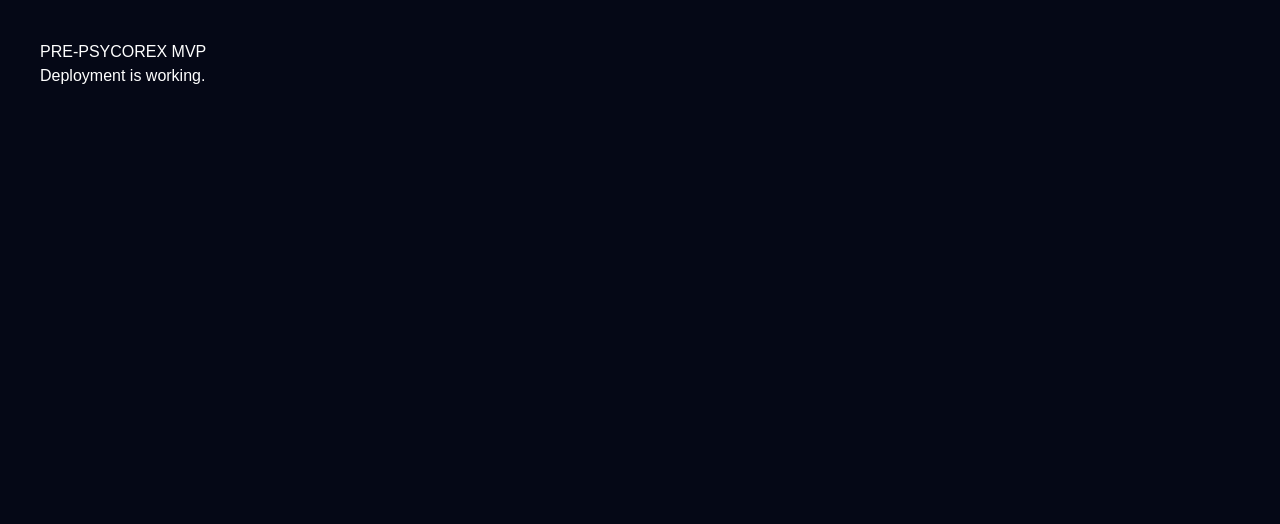
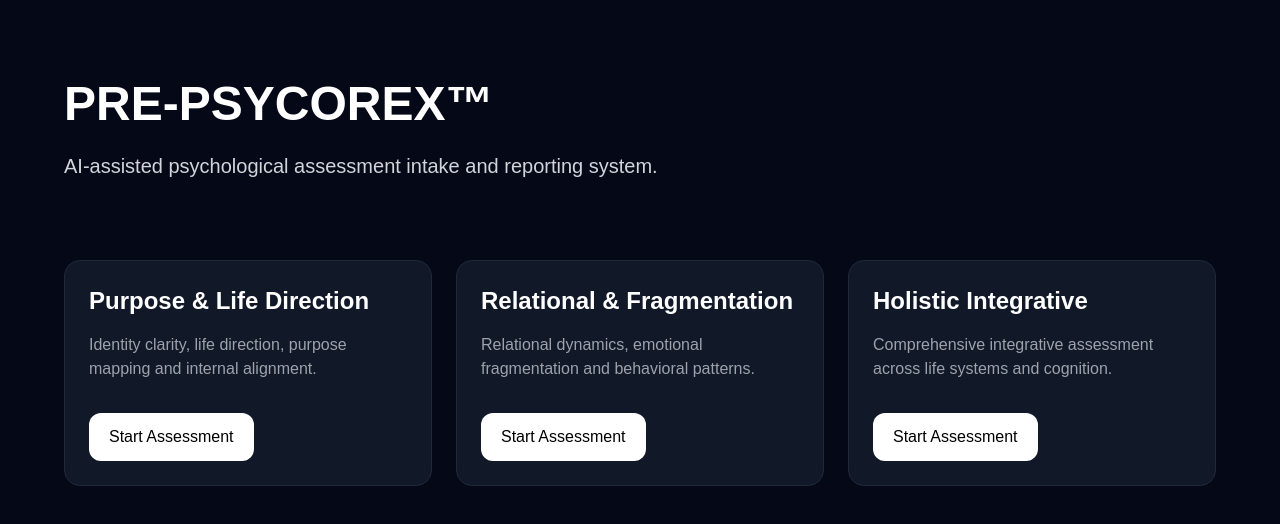
Before and after one commit to lucybissong/prepsycorex-mvp, a Next.js app: page / in a window 1280 px wide. Shown: the top 524 px of the page. Built offline with nearby package versions, Linux system fonts and the light colour scheme.

Commit message:
Update page.tsx
build homepage ui

```diff
--- a/src/app/page.tsx
+++ b/src/app/page.tsx
@@ -1,15 +1,58 @@
 import React from "react";
+
+const pathways = [
+  {
+    title: "Purpose & Life Direction",
+    description:
+      "Identity clarity, life direction, purpose mapping and internal alignment.",
+  },
+  {
+    title: "Relational & Fragmentation",
+    description:
+      "Relational dynamics, emotional fragmentation and behavioral patterns.",
+  },
+  {
+    title: "Holistic Integrative",
+    description:
+      "Comprehensive integrative assessment across life systems and cognition.",
+  },
+];
 
 export default function HomePage() {
   return (
-    <main
-      style={{
-        padding: "40px",
-        fontFamily: "Arial",
-      }}
-    >
-      <h1>PRE-PSYCOREX MVP</h1>
-      <p>Deployment is working.</p>
+    <main className="min-h-screen bg-[#050816] text-white px-6 py-20">
+      <div className="max-w-6xl mx-auto">
+        <div className="mb-20">
+          <h1 className="text-5xl font-bold mb-6">
+            PRE-PSYCOREX™
+          </h1>
+
+          <p className="text-xl text-gray-300 max-w-3xl">
+            AI-assisted psychological assessment intake and reporting system.
+          </p>
+        </div>
+
+        <div className="grid md:grid-cols-3 gap-6">
+          {pathways.map((pathway) => (
+            <div
+              key={pathway.title}
+              className="bg-[#111827] border border-gray-800 rounded-2xl p-6"
+            >
+              <h2 className="text-2xl font-semibold mb-4">
+                {pathway.title}
+              </h2>
+
+              <p className="text-gray-400 mb-8">
+                {pathway.description}
+              </p>
+
+              <button className="bg-white text-black px-5 py-3 rounded-xl font-medium">
+                Start Assessment
+              </button>
+            </div>
+          ))}
+        </div>
+      </div>
     </main>
   );
 }
```
